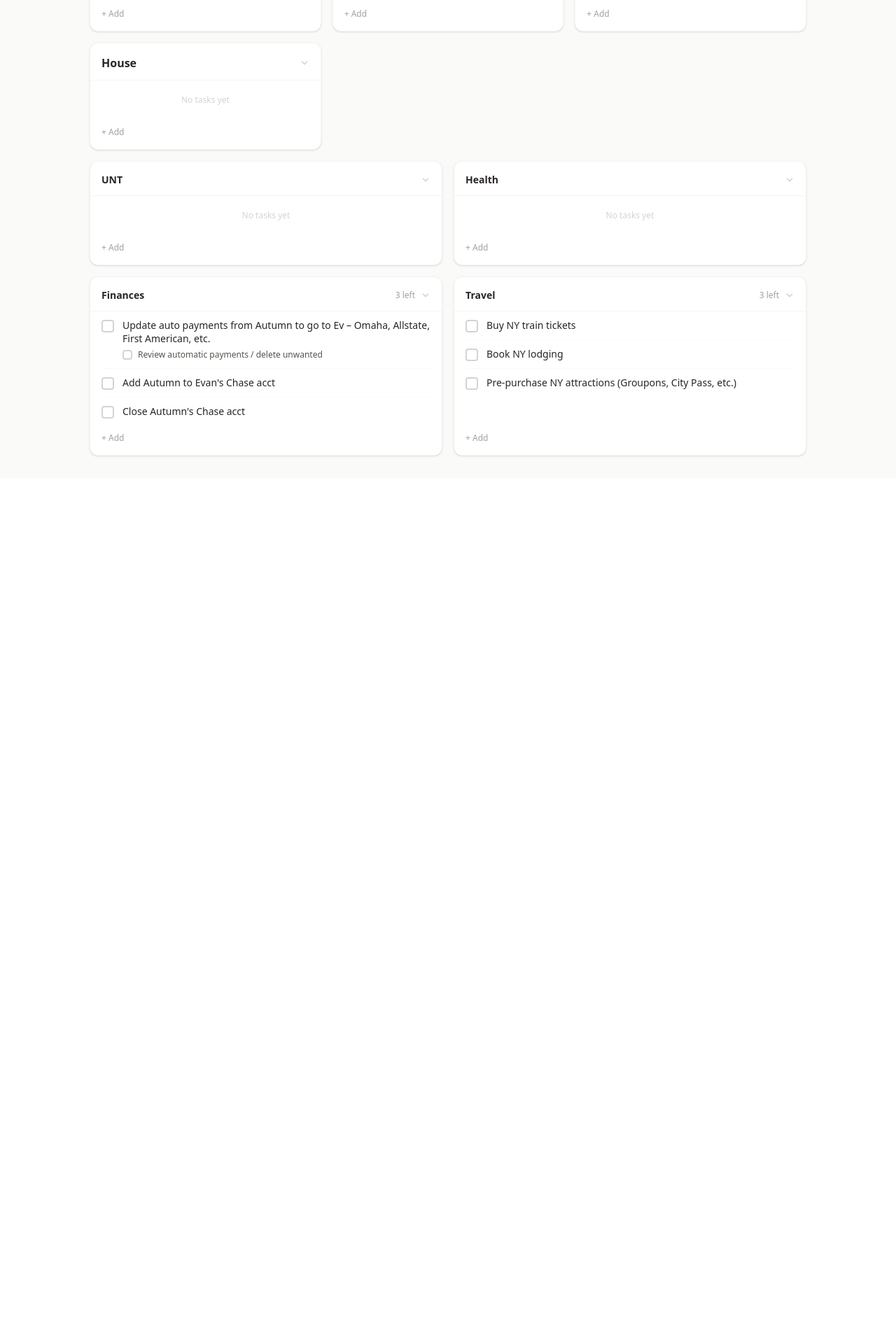
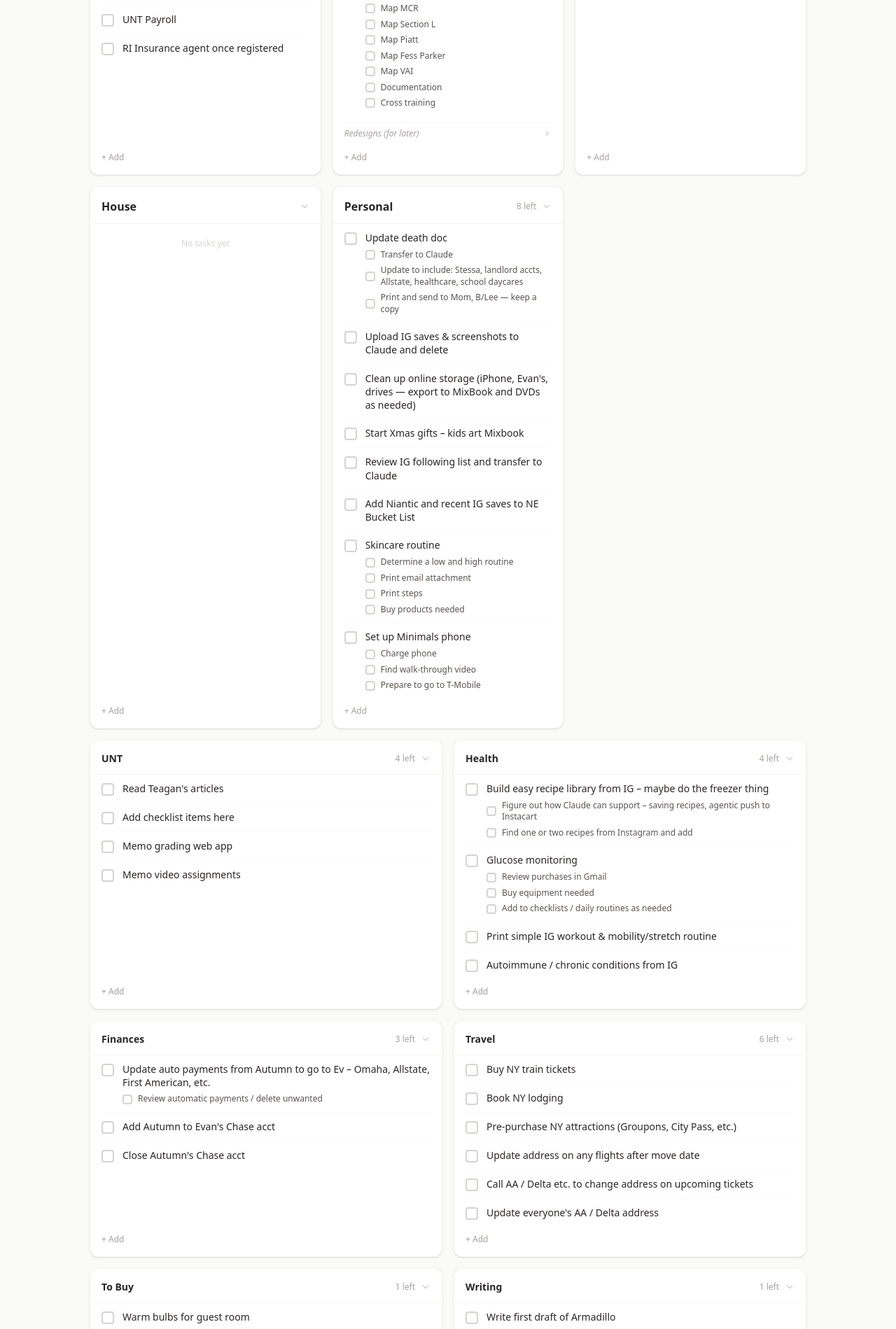
Before and after one commit to autumnhood1-fig/todolist, a React (Vite) app: page / in a window 1280 px wide. Shown: the part 501-2400 px from the top of the page at 70% size. Before the commit the page ends 1184 px from the top, so only its background shows below. Built offline with nearby package versions, Linux system fonts and the light colour scheme.

Commit message:
Add all containers, items, substeps, and Redesigns section

```diff
--- a/src/components/TodoContainer.tsx
+++ b/src/components/TodoContainer.tsx
@@ -10,16 +10,39 @@ interface Props {
   onAddItem: (item: Omit<TodoItem, 'id' | 'completed' | 'completedAt'>) => void;
 }
 
+function Chevron({ collapsed, className }: { collapsed: boolean; className?: string }) {
+  return (
+    <svg
+      viewBox="0 0 16 16"
+      className={`transition-transform duration-150 ${collapsed ? '-rotate-90' : ''} ${className ?? ''}`}
+      fill="none"
+      stroke="currentColor"
+      strokeWidth="2"
+      strokeLinecap="round"
+      strokeLinejoin="round"
+    >
+      <polyline points="4,6 8,10 12,6" />
+    </svg>
+  );
+}
+
 export function TodoContainer({ container, onToggleItem, onToggleSubStep, onAddItem }: Props) {
   const [collapsed, setCollapsed] = useState(false);
   const [showAdd, setShowAdd] = useState(false);
+  const [collapsedSections, setCollapsedSections] = useState<Record<string, boolean>>(
+    () => Object.fromEntries((container.sections ?? []).map(s => [s.id, true]))
+  );
 
   const activeItems = container.items.filter(i => !i.completed);
   const completedItems = container.items.filter(i => i.completed);
 
+  function toggleSection(sectionId: string) {
+    setCollapsedSections(prev => ({ ...prev, [sectionId]: !prev[sectionId] }));
+  }
+
   return (
     <div className="bg-white rounded-xl shadow-sm border border-stone-100 flex flex-col">
-      {/* Header — always visible, click to collapse */}
+      {/* Container header — click to collapse entire container */}
       <button
         onClick={() => { setCollapsed(c => !c); if (!collapsed) setShowAdd(false); }}
         className="flex items-center justify-between px-4 pt-4 pb-3 border-b border-stone-100 text-left w-full group"
@@ -31,17 +54,7 @@ export function TodoContainer({ container, onToggleItem, onToggleSubStep, onAddI
           {activeItems.length > 0 && (
             <span className="text-xs text-stone-400">{activeItems.length} left</span>
           )}
-          <svg
-            viewBox="0 0 16 16"
-            className={`w-3.5 h-3.5 text-stone-300 group-hover:text-stone-500 transition-all duration-150 ${collapsed ? '-rotate-90' : ''}`}
-            fill="none"
-            stroke="currentColor"
-            strokeWidth="2"
-            strokeLinecap="round"
-            strokeLinejoin="round"
-          >
-            <polyline points="4,6 8,10 12,6" />
-          </svg>
+          <Chevron collapsed={collapsed} className="w-3.5 h-3.5 text-stone-300 group-hover:text-stone-500" />
         </div>
       </button>
 
@@ -49,7 +62,7 @@ export function TodoContainer({ container, onToggleItem, onToggleSubStep, onAddI
       {!collapsed && (
         <>
           <div className="flex-1 px-4">
-            {activeItems.length === 0 && completedItems.length === 0 && !showAdd && (
+            {activeItems.length === 0 && completedItems.length === 0 && !showAdd && !container.sections?.length && (
               <p className="py-5 text-xs text-stone-300 text-center">No tasks yet</p>
             )}
 
@@ -65,9 +78,7 @@ export function TodoContainer({ container, onToggleItem, onToggleSubStep, onAddI
 
             {completedItems.length > 0 && (
               <div className={activeItems.length > 0 ? 'border-t border-stone-100 mt-1 pt-1' : ''}>
-                <p className="text-[10px] uppercase tracking-widest text-stone-300 pt-2 pb-0.5">
-                  Done
-                </p>
+                <p className="text-[10px] uppercase tracking-widest text-stone-300 pt-2 pb-0.5">Done</p>
                 {completedItems.map(item => (
                   <div key={item.id}>
                     <TodoItemRow
@@ -80,12 +91,35 @@ export function TodoContainer({ container, onToggleItem, onToggleSubStep, onAddI
               </div>
             )}
 
+            {/* Collapsible sections (e.g. "Redesigns for later") */}
+            {container.sections?.map(section => (
+              <div key={section.id} className="border-t border-stone-100 mt-2">
+                <button
+                  onClick={() => toggleSection(section.id)}
+                  className="w-full flex items-center justify-between py-2 text-left group"
+                >
+                  <span className="text-xs text-stone-400 font-medium italic">{section.label}</span>
+                  <Chevron
+                    collapsed={collapsedSections[section.id] ?? true}
+                    className="w-3 h-3 text-stone-300 group-hover:text-stone-500"
+                  />
+                </button>
+                {!collapsedSections[section.id] && (
+                  <ul className="pb-3 space-y-1.5">
+                    {section.items.map(item => (
+                      <li key={item.id} className="flex items-start gap-2 text-xs text-stone-500">
+                        <span className="text-stone-300 shrink-0 mt-0.5">·</span>
+                        {item.text}
+                      </li>
+                    ))}
+                  </ul>
+                )}
+              </div>
+            ))}
+
             {showAdd && (
               <AddItemForm
-                onAdd={(item) => {
-                  onAddItem(item);
-                  setShowAdd(false);
-                }}
+                onAdd={(item) => { onAddItem(item); setShowAdd(false); }}
                 onCancel={() => setShowAdd(false)}
               />
             )}
--- a/src/initialData.ts
+++ b/src/initialData.ts
@@ -6,12 +6,7 @@ export const INITIAL_CONTAINERS: Container[] = [
     name: 'Places to Call / Email',
     size: 'big',
     items: [
-      {
-        id: 'call-1',
-        text: 'Cadence Academy',
-        subSteps: [],
-        completed: false,
-      },
+      { id: 'call-1', text: 'Cadence Academy', subSteps: [], completed: false },
       {
         id: 'call-2',
         text: 'Anthem – Brown Health Bill',
@@ -19,24 +14,12 @@ export const INITIAL_CONTAINERS: Container[] = [
         subSteps: [],
         completed: false,
       },
-      {
-        id: 'call-3',
-        text: 'Rheumatology',
-        subSteps: [],
-        completed: false,
-      },
-      {
-        id: 'call-4',
-        text: 'Sleep Study',
-        subSteps: [],
-        completed: false,
-      },
-      {
-        id: 'call-5',
-        text: 'Dr. Lasher – Hematology',
-        subSteps: [],
-        completed: false,
-      },
+      { id: 'call-3', text: 'Rheumatology', subSteps: [], completed: false },
+      { id: 'call-4', text: 'Sleep Study', subSteps: [], completed: false },
+      { id: 'call-5', text: 'Dr. Lasher – Hematology', subSteps: [], completed: false },
+      { id: 'call-6', text: "Cancel Cloaked – tell them it's not working", subSteps: [], completed: false },
+      { id: 'call-7', text: 'UNT Payroll', subSteps: [], completed: false },
+      { id: 'call-8', text: 'RI Insurance agent once registered', subSteps: [], completed: false },
     ],
   },
   {
@@ -44,6 +27,10 @@ export const INITIAL_CONTAINERS: Container[] = [
     name: 'Otelier',
     size: 'big',
     items: [
+      { id: 'ot-1', text: 'Print Project sheet', subSteps: [], completed: false },
+      { id: 'ot-2', text: 'FSAD skills / agent', subSteps: [], completed: false },
+      { id: 'ot-3', text: 'FSAD Demo prep w/ Ishara', subSteps: [], completed: false },
+      { id: 'ot-4', text: 'MCR fix Giftshop', subSteps: [], completed: false },
       {
         id: 'sys-manager',
         text: 'System Manager redesign',
@@ -70,12 +57,32 @@ export const INITIAL_CONTAINERS: Container[] = [
         completed: false,
       },
     ],
+    sections: [
+      {
+        id: 'redesigns',
+        label: 'Redesigns (for later)',
+        items: [
+          { id: 'rd-1', text: 'DigiAudit, Rec, IntelliSight, TPX audit' },
+          { id: 'rd-2', text: 'Health center' },
+          { id: 'rd-3', text: 'Notification stack > between app notifs' },
+          { id: 'rd-4', text: 'CRM shift to SM' },
+        ],
+      },
+    ],
   },
   {
     id: 'chores',
     name: 'Chores',
     size: 'big',
-    items: [],
+    items: [
+      { id: 'ch-1', text: 'Daily chore print', subSteps: [], completed: false },
+      { id: 'ch-2', text: 'Clean up computer', subSteps: [], completed: false },
+      { id: 'ch-3', text: 'Clean out fridge', subSteps: [], completed: false },
+      { id: 'ch-4', text: 'Clean toilets', subSteps: [], completed: false },
+      { id: 'ch-5', text: 'Laundry', subSteps: [], completed: false },
+      { id: 'ch-6', text: 'Donation(s)', subSteps: [], completed: false },
+      { id: 'ch-7', text: 'School pack', subSteps: [], completed: false },
+    ],
   },
   {
     id: 'house',
@@ -84,16 +91,86 @@ export const INITIAL_CONTAINERS: Container[] = [
     items: [],
   },
   {
+    id: 'personal',
+    name: 'Personal',
+    size: 'big',
+    items: [
+      {
+        id: 'per-1',
+        text: 'Update death doc',
+        subSteps: [
+          { id: 'per-1-1', text: 'Transfer to Claude', completed: false },
+          { id: 'per-1-2', text: 'Update to include: Stessa, landlord accts, Allstate, healthcare, school daycares', completed: false },
+          { id: 'per-1-3', text: 'Print and send to Mom, B/Lee — keep a copy', completed: false },
+        ],
+        completed: false,
+      },
+      { id: 'per-2', text: 'Upload IG saves & screenshots to Claude and delete', subSteps: [], completed: false },
+      { id: 'per-3', text: 'Clean up online storage (iPhone, Evan\'s, drives — export to MixBook and DVDs as needed)', subSteps: [], completed: false },
+      { id: 'per-4', text: 'Start Xmas gifts – kids art Mixbook', subSteps: [], completed: false },
+      { id: 'per-5', text: 'Review IG following list and transfer to Claude', subSteps: [], completed: false },
+      { id: 'per-6', text: 'Add Niantic and recent IG saves to NE Bucket List', subSteps: [], completed: false },
+      {
+        id: 'per-7',
+        text: 'Skincare routine',
+        subSteps: [
+          { id: 'per-7-1', text: 'Determine a low and high routine', completed: false },
+          { id: 'per-7-2', text: 'Print email attachment', completed: false },
+          { id: 'per-7-3', text: 'Print steps', completed: false },
+          { id: 'per-7-4', text: 'Buy products needed', completed: false },
+        ],
+        completed: false,
+      },
+      {
+        id: 'per-8',
+        text: 'Set up Minimals phone',
+        subSteps: [
+          { id: 'per-8-1', text: 'Charge phone', completed: false },
+          { id: 'per-8-2', text: 'Find walk-through video', completed: false },
+          { id: 'per-8-3', text: 'Prepare to go to T-Mobile', completed: false },
+        ],
+        completed: false,
+      },
+    ],
+  },
+  {
     id: 'unt',
     name: 'UNT',
     size: 'medium',
-    items: [],
+    items: [
+      { id: 'unt-1', text: "Read Teagan's articles", subSteps: [], completed: false },
+      { id: 'unt-2', text: 'Add checklist items here', subSteps: [], completed: false },
+      { id: 'unt-3', text: 'Memo grading web app', subSteps: [], completed: false },
+      { id: 'unt-4', text: 'Memo video assignments', subSteps: [], completed: false },
+    ],
   },
   {
     id: 'health',
     name: 'Health',
     size: 'medium',
-    items: [],
+    items: [
+      {
+        id: 'hlth-1',
+        text: 'Build easy recipe library from IG – maybe do the freezer thing',
+        subSteps: [
+          { id: 'hlth-1-1', text: 'Figure out how Claude can support – saving recipes, agentic push to Instacart', completed: false },
+          { id: 'hlth-1-2', text: 'Find one or two recipes from Instagram and add', completed: false },
+        ],
+        completed: false,
+      },
+      {
+        id: 'hlth-2',
+        text: 'Glucose monitoring',
+        subSteps: [
+          { id: 'hlth-2-1', text: 'Review purchases in Gmail', completed: false },
+          { id: 'hlth-2-2', text: 'Buy equipment needed', completed: false },
+          { id: 'hlth-2-3', text: 'Add to checklists / daily routines as needed', completed: false },
+        ],
+        completed: false,
+      },
+      { id: 'hlth-3', text: 'Print simple IG workout & mobility/stretch routine', subSteps: [], completed: false },
+      { id: 'hlth-4', text: 'Autoimmune / chronic conditions from IG', subSteps: [], completed: false },
+    ],
   },
   {
     id: 'finances',
@@ -108,18 +185,8 @@ export const INITIAL_CONTAINERS: Container[] = [
         ],
         completed: false,
       },
-      {
-        id: 'fin-2',
-        text: "Add Autumn to Evan's Chase acct",
-        subSteps: [],
-        completed: false,
-      },
-      {
-        id: 'fin-3',
-        text: "Close Autumn's Chase acct",
-        subSteps: [],
-        completed: false,
-      },
+      { id: 'fin-2', text: "Add Autumn to Evan's Chase acct", subSteps: [], completed: false },
+      { id: 'fin-3', text: "Close Autumn's Chase acct", subSteps: [], completed: false },
     ],
   },
   {
@@ -127,24 +194,28 @@ export const INITIAL_CONTAINERS: Container[] = [
     name: 'Travel',
     size: 'medium',
     items: [
-      {
-        id: 'tr-1',
-        text: 'Buy NY train tickets',
-        subSteps: [],
-        completed: false,
-      },
-      {
-        id: 'tr-2',
-        text: 'Book NY lodging',
-        subSteps: [],
-        completed: false,
-      },
-      {
-        id: 'tr-3',
-        text: 'Pre-purchase NY attractions (Groupons, City Pass, etc.)',
-        subSteps: [],
-        completed: false,
-      },
+      { id: 'tr-1', text: 'Buy NY train tickets', subSteps: [], completed: false },
+      { id: 'tr-2', text: 'Book NY lodging', subSteps: [], completed: false },
+      { id: 'tr-3', text: 'Pre-purchase NY attractions (Groupons, City Pass, etc.)', subSteps: [], completed: false },
+      { id: 'tr-4', text: 'Update address on any flights after move date', subSteps: [], completed: false },
+      { id: 'tr-5', text: 'Call AA / Delta etc. to change address on upcoming tickets', subSteps: [], completed: false },
+      { id: 'tr-6', text: "Update everyone's AA / Delta address", subSteps: [], completed: false },
+    ],
+  },
+  {
+    id: 'to-buy',
+    name: 'To Buy',
+    size: 'medium',
+    items: [
+      { id: 'buy-1', text: 'Warm bulbs for guest room', subSteps: [], completed: false },
+    ],
+  },
+  {
+    id: 'writing',
+    name: 'Writing',
+    size: 'medium',
+    items: [
+      { id: 'writ-1', text: 'Write first draft of Armadillo', subSteps: [], completed: false },
     ],
   },
 ];
```
Also changed, not shown: src/types.ts (+12 -0 lines), 4 other files (tests, documents, lock files or other folders).
